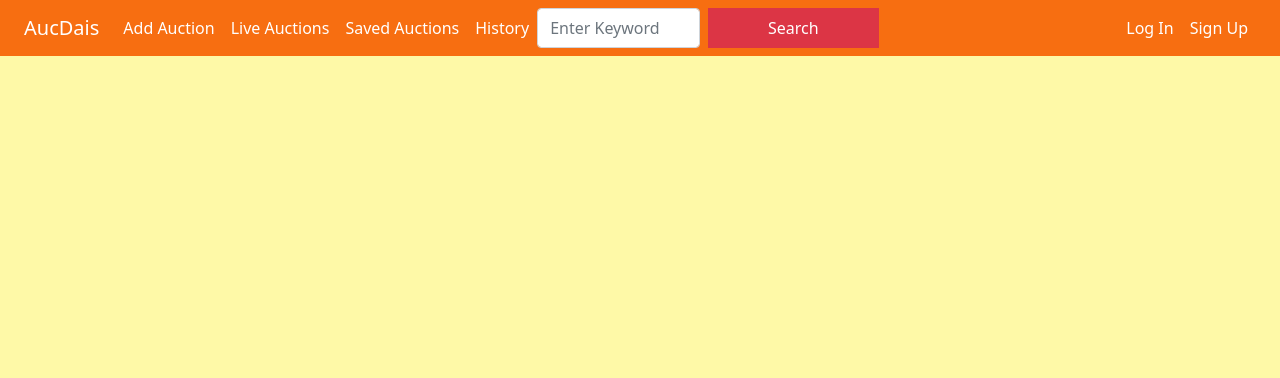
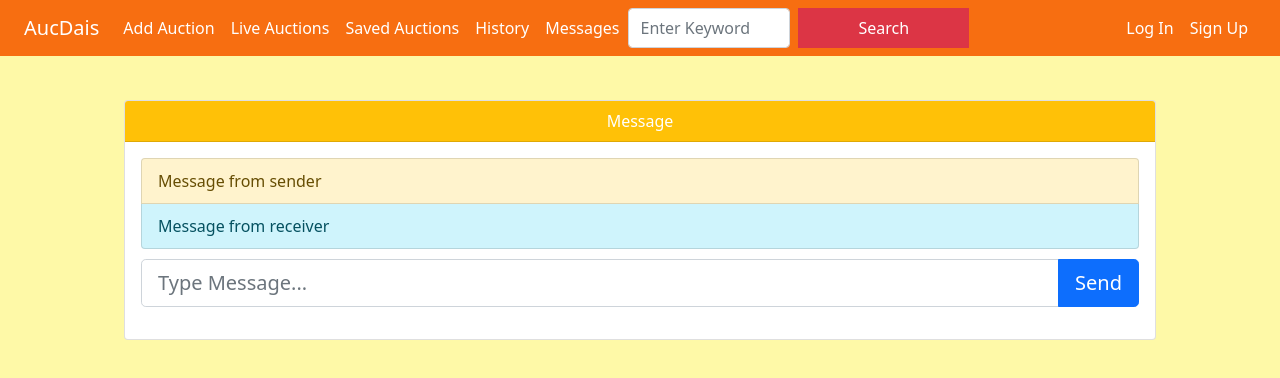
Before and after one commit to ArifShariar/auc-dais-frontend, a React (Create React App) app: page /messages in a window 1280 px wide. Shown: the top 378 px of the page. Built offline with nearby package versions, Linux system fonts and the light colour scheme.

Commit message:
Added profile section, all message section

```diff
--- a/src/App.js
+++ b/src/App.js
@@ -19,6 +19,8 @@ import SearchResults from "./components/SearchResults";
 import {AuthProvider} from "./components/context/AuthProvider"
 import { RequireAuth } from './components/RequireAuth';
 import Message from "./components/Message";
+import Profile from "./components/Profile";
+import AllMessages from "./components/AllMessages";
 
 // We may need to get rid of RequireAuth and use PersistLogin instead
 toast.configure();
@@ -42,6 +44,8 @@ function App() {
             <Route path="/auction/:id" element={<RequireAuth><ShowAuctionDetails/></RequireAuth>} />
             <Route path="/search"  element={<SearchResults/>}/>
             <Route path="/message" element={<Message/>}/>
+            <Route path="/messages" element={<AllMessages/>}/>
+            <Route path="/profile" element={<RequireAuth><Profile/></RequireAuth>}/>
             <Route path="/" element={<Home />} />
         </Routes>
     </Router>
--- /dev/null
+++ b/src/components/AllMessages.js
@@ -0,0 +1,52 @@
+import React from "react";
+import {Card, ListGroup} from "react-bootstrap";
+import InputGroup from "react-bootstrap/InputGroup";
+import Form from "react-bootstrap/Form";
+import Button from "react-bootstrap/Button";
+
+
+function AllMessages() {
+    const padding_top ={
+        paddingTop: '10px'
+    }
+
+    const padding_top_bottom_between_text ={
+        paddingTop: '10px',
+        paddingBottom: '10px'
+    }
+    return (
+        <div className={"card-container"}>
+            <div className={"container-fluid"}>
+                <Card className="bg-warning.bg-gradient" >
+                    <Card.Header className={"bg-warning text-white text-center"}>Message</Card.Header>
+                    <Card.Body>
+                        <ListGroup>
+                            <ListGroup.Item variant="warning" style={padding_top_bottom_between_text}>Message from sender</ListGroup.Item>
+                            <ListGroup.Item variant="info" style={padding_top_bottom_between_text}>Message from receiver</ListGroup.Item>
+                        </ListGroup>
+
+
+                        <div style={padding_top}>
+                            <InputGroup className="mb-3" size="lg">
+                                <Form.Control
+                                    placeholder="Type Message..."
+                                    aria-label="Type Message..."
+                                    aria-describedby="basic-addon2"
+                                    id = "message"
+                                />
+                                <Button type={"submit"} variant="primary">Send</Button>
+                            </InputGroup>
+                        </div>
+
+                    </Card.Body>
+
+                </Card>
+
+            </div>
+
+        </div>
+    );
+
+}
+
+export default AllMessages;
--- a/src/components/NavBar.js
+++ b/src/components/NavBar.js
@@ -8,8 +8,6 @@ import 'bootstrap/dist/css/bootstrap.min.css';
 import {Link, useNavigate} from "react-router-dom";
 import axios from "axios";
 import { useAuth } from './context/AuthProvider';
-import { RequireAuth } from './RequireAuth';
-
 
 function NavBar() {
     const navigate = useNavigate();
@@ -53,6 +51,7 @@ function NavBar() {
                         <Link to={"liveAuctions"} className={"nav-link text-white"}>Live Auctions</Link>
                         <Link to={"savedAuctions"} className={"nav-link text-white"}>Saved Auctions</Link>
                         <Link to={"history"} className={"nav-link text-white"}>History</Link>
+                        <Link to={"messages"} className={"nav-link text-white"}>Messages</Link>
                         {/*<Link to={"location"} className={"nav-link text-white"}>Location</Link>*/}
                         <Form className="d-flex">
                             <Form.Control
@@ -81,6 +80,7 @@ function NavBar() {
 
                     {useauth.isLogin() && (
                             <Nav className="ml-auto">
+                                <Link to={"profile"} className={"nav-link text-white"}>Profile</Link>
                                 <Link to={""} className={"nav-link text-white"} onClick={handleLogout}>Logout</Link>
                             </Nav>
                         )
--- /dev/null
+++ b/src/components/Profile.js
@@ -0,0 +1,58 @@
+import React from "react";
+import {Card, Col, ListGroup, Row} from "react-bootstrap";
+import InputGroup from "react-bootstrap/InputGroup";
+import Form from "react-bootstrap/Form";
+import Button from "react-bootstrap/Button";
+import Container from "react-bootstrap/Container";
+
+
+function Profile () {
+
+    const saveChanges = () => {
+        alert("clicked")
+    }
+
+    const padding_top ={
+        paddingTop: '10px'
+    }
+
+    const padding_top_bottom_between_text ={
+        paddingTop: '10px',
+        paddingBottom: '10px'
+    }
+
+
+    return (
+        <div className={"card-container"}>
+            <div className={"container-fluid"}>
+                <Card className="bg-warning.bg-gradient" >
+                    <Card.Header className={"bg-warning text-white text-center"}>Profile</Card.Header>
+                    <Card.Body>
+                        <Container>
+                            <Row xs={1} md={2}>
+                                <Col>
+                                    <div style={{borderRadius: '50% !important', backgroundColor: '#f5f5f5', width: '150px', height: '150px', margin: 'auto'}}>
+                                        <img
+                                            src={require("../images/login-auction.jpg")}
+                                            alt="online-auctions photo"
+                                            height={'100%'}
+                                            width={'100%'}
+                                        />
+                                    </div>
+                                </Col>
+                                <Col>2 of 3</Col>
+                                <Col>3 of 3</Col>
+                            </Row>
+                        </Container>
+                        <div className="d-grid gap-2 col-6 mx-auto text-container" >
+                            <button type="submit" className="btn btn-info text-white" onClick={saveChanges}>Save Changes</button>
+                        </div>
+
+                    </Card.Body>
+                </Card>
+            </div>
+        </div>
+    );
+}
+
+export default Profile;
```
